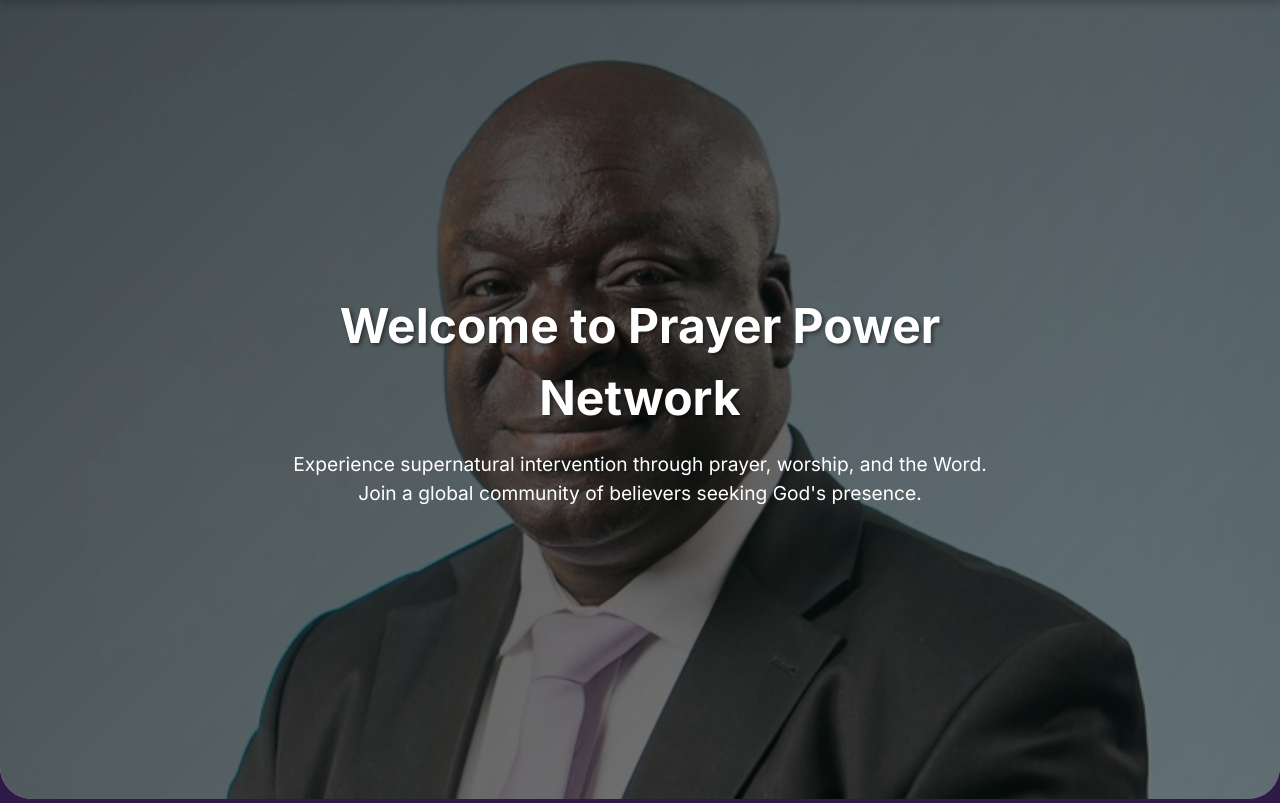
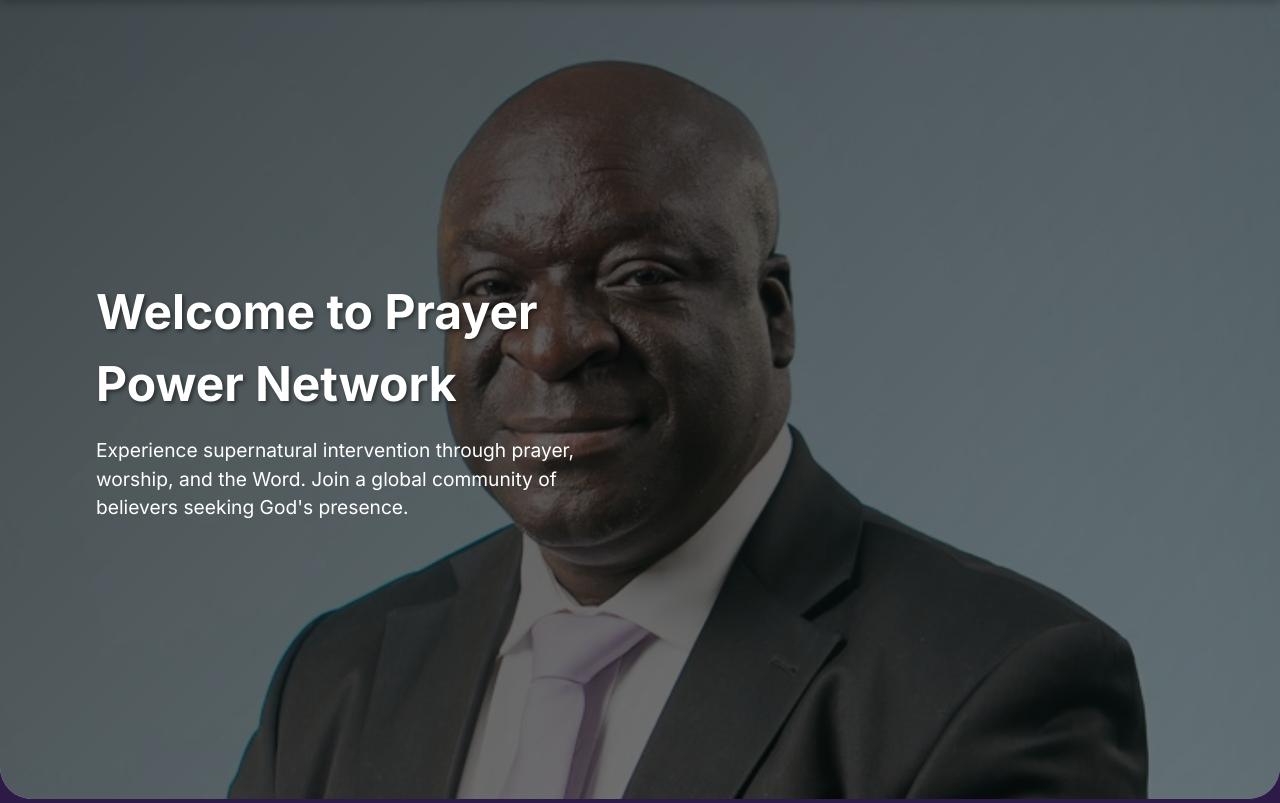
Before and after one commit to phylipgenty/PPN, a Django app: page / in a window 1280 px wide. Shown: the part 104-907 px from the top of the page. Run offline with Django 5.2, Linux system fonts and the light colour scheme.

Commit message:
To the left

```diff
--- a/templates/index.html
+++ b/templates/index.html
@@ -245,6 +245,18 @@
         border-radius: 999px;   /* keep pill shape on mobile */
       }
     }
+
+    .hero {
+  display: flex;
+  align-items: center;
+  justify-content: flex-start; /* move to left */
+  text-align: left;
+  padding: 0 5%;
+}
+
+.hero-content {
+  max-width: 600px;
+}
   </style>
 </head>
 <body>
```
